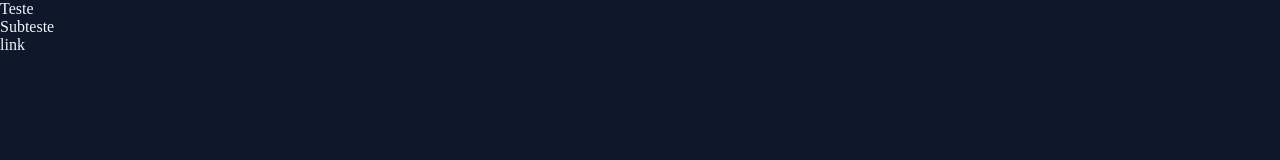
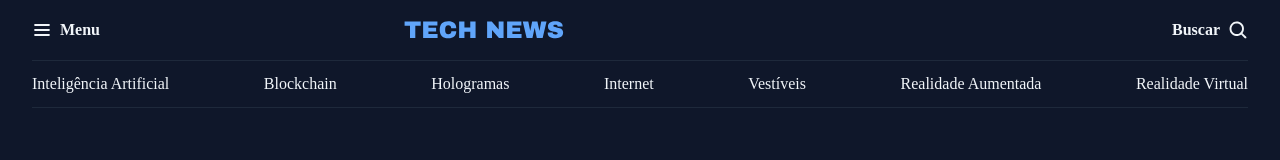
Before and after one commit to Gabriel-mss/fullstack-projeto-portal-de-noticias, a plain HTML site: page index.html in a window 1280 px wide. Drawn offline with Linux system fonts and the light colour scheme.

Commit message:
criando o header da aplicação

```diff
--- a/index.html
+++ b/index.html
@@ -13,8 +13,31 @@
     <link href="https://fonts.googleapis.com/css2?family=Archivo:ital,wght@0,100..900;1,100..900&display=swap" rel="stylesheet">
 </head>
 <body>
-    <h1>Teste</h1>
-    <h2>Subteste</h2>
-    <a href="#">link</a>
+    <header class="container">
+        <nav id="primary" class="grid grid-flow-col">
+            <div>
+                <img src="assets/icons/List.svg" alt="Icone de Menu">
+                <strong>Menu</strong>
+            </div>
+
+            <div>
+                <img src="assets/Logo.svg" alt="TechNews logo">
+            </div>
+
+            <div>
+                <strong>Buscar</strong>
+                <img src="assets/icons/MagnifyingGlass.svg" alt="Ícone de lupa para pesquisa">
+            </div>
+        </nav>
+        <nav id="secondary" class="grid grid-flow-col">
+            <a href="#">Inteligência Artificial</a>
+            <a href="#">Blockchain</a>
+            <a href="#">Hologramas</a>
+            <a href="#">Internet</a>
+            <a href="#">Vestíveis</a>
+            <a href="#">Realidade Aumentada</a>
+            <a href="#">Realidade  Virtual</a>
+        </nav>
+    </header>
 </body>
 </html>
--- a/styles/global.css
+++ b/styles/global.css
@@ -39,3 +39,18 @@ a:hover{
 h1, h2, h3 {
     font: inherit;
 }
+
+.container{
+    max-width: 1280px;
+    padding-inline: 32px;
+    margin-inline: auto;
+}
+
+/* utility-first */
+.grid{
+    display: grid;
+}
+
+.grid-flow-col{
+    grid-auto-flow: column;
+}
--- /dev/null
+++ b/styles/header.css
@@ -0,0 +1,25 @@
+#primary{
+    padding-block: 20px;
+
+    div{
+        display: flex;
+        align-items: center;
+        gap: 8px;
+    }
+
+    /*nesting css */
+    div:ntd-child(2) {
+        margin-inline: auto;
+    }
+
+    div:nth-child(3){
+        justify-self: end;
+    }
+}
+
+#secondary{
+    padding-block: 14px;
+    border: solid 1px var(--stroke-color);
+    border-inline: none;
+    justify-content: space-between;
+}
--- a/styles/index.css
+++ b/styles/index.css
@@ -1 +1,2 @@
 @import url(global.css);
+@import url(header.css);
```
